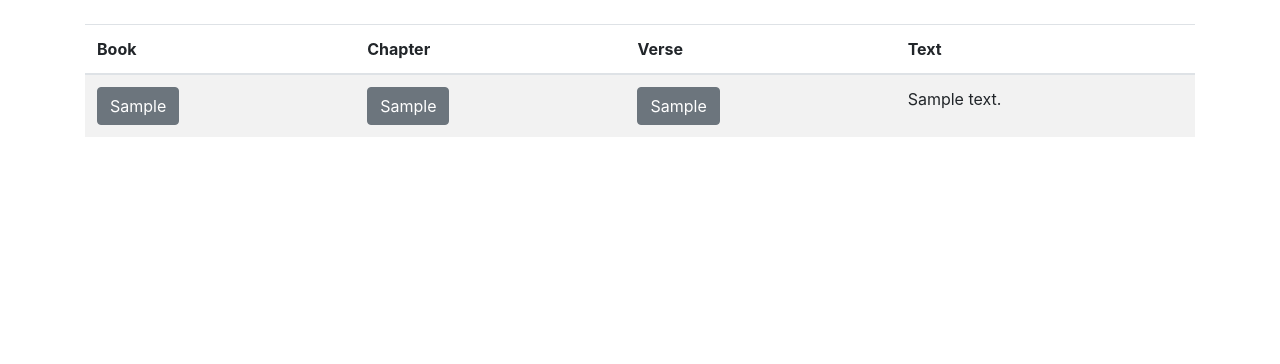
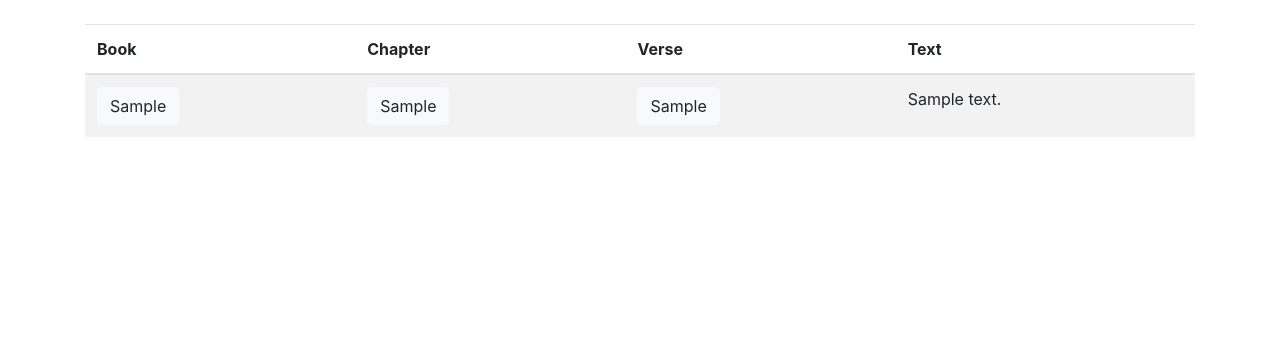
Before and after one commit to BelhavenU/biblr, a Flask app: template website/website/blueprints/bible/templates/bible/book.html.j2 in a window 1280 px wide. Shown: the part 56-420 px from the top of the page. Run offline with Flask 2, Linux system fonts and the light colour scheme; the template is opened without the code that fills it: most values are stand-ins (such as "Sample title", 1, 10 or a date in 2020); some libraries are stand-ins or nearby versions.

Commit message:
btn-light

```diff
--- a/website/website/blueprints/bible/templates/bible/book.html.j2
+++ b/website/website/blueprints/bible/templates/bible/book.html.j2
@@ -15,9 +15,9 @@
     <tbody>
       {% for v in verses: %}
         <tr>
-          <td><a class="btn btn-secondary" href="{{ url_for("bible.book_page", book_id=v.b) }}">{{ v.b }}</a></td>
-          <td><a class="btn btn-secondary" href="{{ url_for("bible.chapter_page", book_id=v.b, chapter_number=v.c) }}">{{ v.c }}</a></td>
-          <td><a class="btn btn-secondary" href="{{ url_for("bible.verse_page", book_id=v.b, chapter_number=v.c, verse_number=v.v) }}">{{ v.v }}</a></td>
+          <td><a class="btn btn-light" href="{{ url_for("bible.book_page", book_id=v.b) }}">{{ v.b }}</a></td>
+          <td><a class="btn btn-light" href="{{ url_for("bible.chapter_page", book_id=v.b, chapter_number=v.c) }}">{{ v.c }}</a></td>
+          <td><a class="btn btn-light" href="{{ url_for("bible.verse_page", book_id=v.b, chapter_number=v.c, verse_number=v.v) }}">{{ v.v }}</a></td>
           <td>{{ v.text }}</td>
         </tr>
       {% endfor %}
--- a/website/website/blueprints/bible/templates/bible/chapter.html.j2
+++ b/website/website/blueprints/bible/templates/bible/chapter.html.j2
@@ -15,9 +15,9 @@
     <tbody>
       {% for v in verses: %}
         <tr>
-          <td><a class="btn btn-secondary" href="{{ url_for("bible.book_page", book_id=v.b) }}">{{ v.b }}</a></td>
-          <td><a class="btn btn-secondary" href="{{ url_for("bible.chapter_page", book_id=v.b, chapter_number=v.c) }}">{{ v.c }}</a></td>
-          <td><a class="btn btn-secondary" href="{{ url_for("bible.verse_page", book_id=v.b, chapter_number=v.c, verse_number=v.v) }}">{{ v.v }}</a></td>
+          <td><a class="btn btn-light" href="{{ url_for("bible.book_page", book_id=v.b) }}">{{ v.b }}</a></td>
+          <td><a class="btn btn-light" href="{{ url_for("bible.chapter_page", book_id=v.b, chapter_number=v.c) }}">{{ v.c }}</a></td>
+          <td><a class="btn btn-light" href="{{ url_for("bible.verse_page", book_id=v.b, chapter_number=v.c, verse_number=v.v) }}">{{ v.v }}</a></td>
           <td>{{ v.text }}</td>
         </tr>
       {% endfor %}
--- a/website/website/blueprints/bible/templates/bible/verse.html.j2
+++ b/website/website/blueprints/bible/templates/bible/verse.html.j2
@@ -9,11 +9,11 @@
     <tbody>
       <tr>
         <th scope="row">Book</th>
-        <td><a class="btn btn-secondary" href="{{ url_for("bible.book_page", book_id=verse.b) }}">{{ verse.b }}</a></td>
+        <td><a class="btn btn-light" href="{{ url_for("bible.book_page", book_id=verse.b) }}">{{ verse.b }}</a></td>
       </tr>
       <tr>
         <th scope="row">Chapter</th>
-        <td><a class="btn btn-secondary" href="{{ url_for("bible.chapter_page", book_id=verse.b, chapter_number=verse.c) }}">{{ verse.c }}</a></td>
+        <td><a class="btn btn-light" href="{{ url_for("bible.chapter_page", book_id=verse.b, chapter_number=verse.c) }}">{{ verse.c }}</a></td>
       </tr>
       <tr>
         <th scope="col">Verse</th>
```
